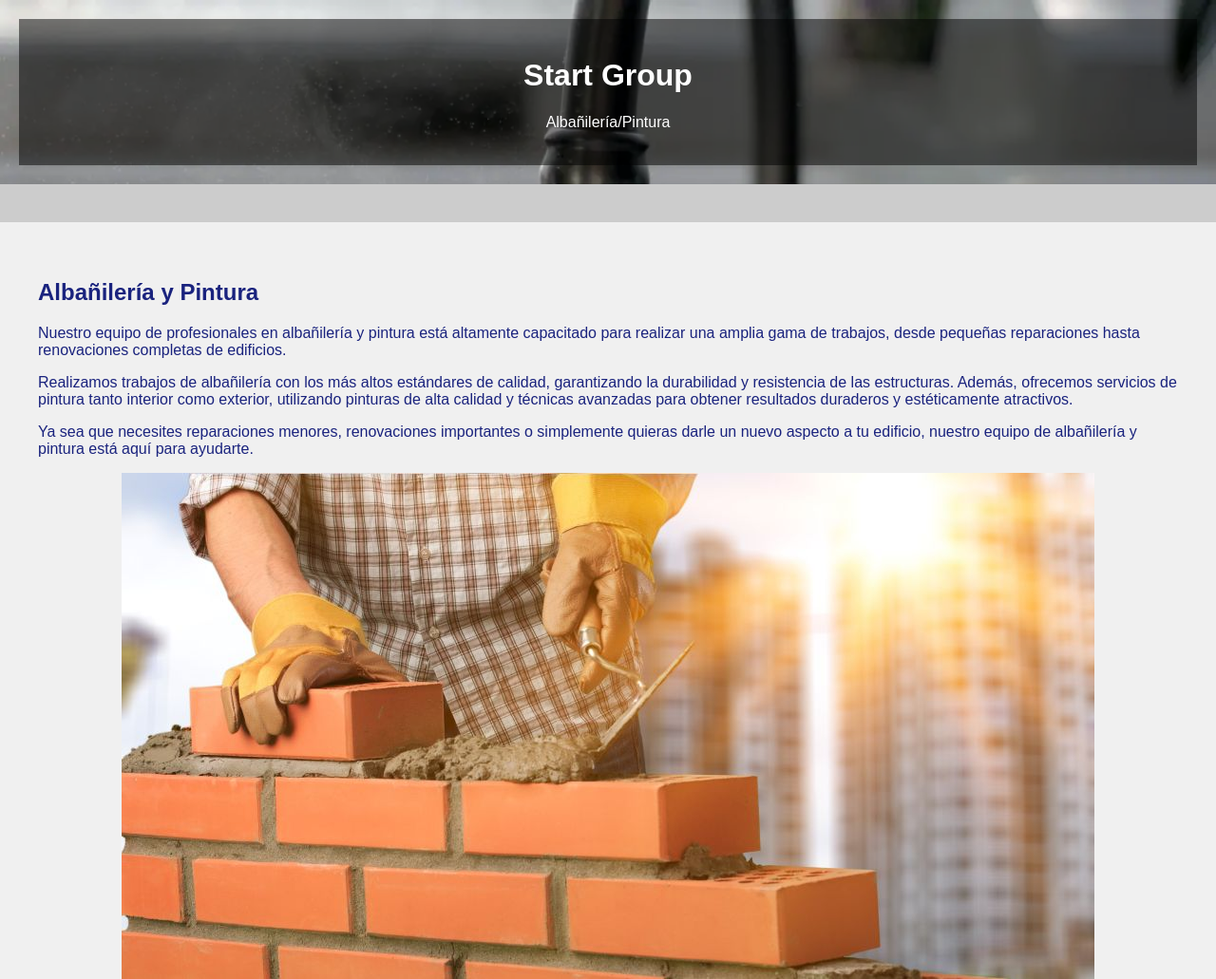
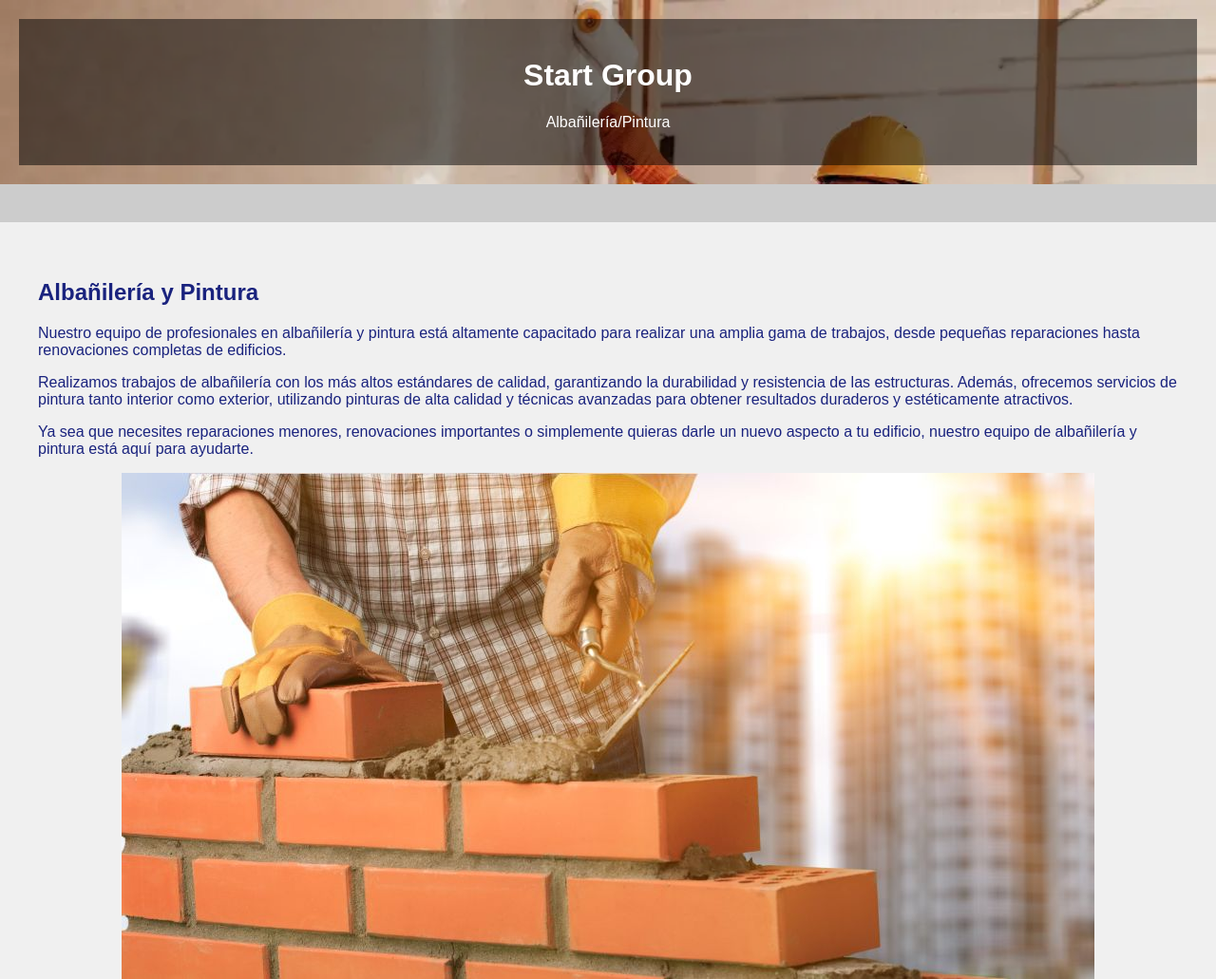
Before and after one commit to Start-Group252/startgroup, a plain HTML site: page albañileriapintura.html in a window 1280 px wide. Shown: the top 1031 px of the page at 95% size. Drawn offline with Linux system fonts and the light colour scheme.

Commit message:
Update albañileriapintura.html

```diff
--- a/albañileriapintura.html
+++ b/albañileriapintura.html
@@ -16,7 +16,7 @@
 
         /* Encabezado con imagen de fondo */
         header {
-            background-image: url('plomeriaimg.webp'); /* Ruta de la imagen */
+            background-image: url('pintura2.webp'); /* Ruta de la imagen */
             background-size: cover; /* Ajusta la imagen para cubrir todo el encabezado */
             color: #fff; /* Texto blanco */
             text-align: center;
```
